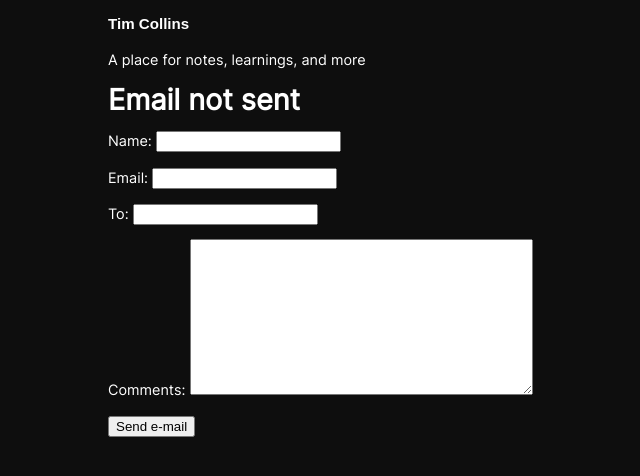
After one commit to zen-forest/DJ4E-blog, a Django app: page /blog/15/share/ in a window 1280 px wide. The commit adds this page. Shown: the top 476 px of the page, without its empty margins (232-872 px from the left). Run offline with Django 4.2, Linux system fonts and the light colour scheme; data comes from the database, SQL or seed files in the repository; some web fonts are replaced.

Commit message:
Sharing via email now works

```diff
--- a/mysite/blog/templates/blog/post/detail.html
+++ b/mysite/blog/templates/blog/post/detail.html
@@ -8,5 +8,7 @@
     Published {{ post.publish }} by {{ post.author }}
   </p>
   {{ post.body|linebreaks }}
-
+  <p>
+    <a href="{% url "blog:post_share" post.id %}"> Share this post </a>
+  </p>
  {% endblock %}
--- /dev/null
+++ b/mysite/blog/templates/blog/post/share.html
@@ -0,0 +1,17 @@
+{% extends "blog/base.html" %}
+
+{% block title %}Share a post {% endblock %}
+
+{% block content %}
+  {% if sent %}
+  <h1>Email sent</h1>
+  <p>"{{ post.title }}" was successfully sent to {{form.cleaned_data.to}}.</p>
+  {% else %}
+  <h1>Email not sent</h1>
+  <form method="post">
+    {{ form.as_p }}
+    {% csrf_token %}
+    <input type="submit" value="Send e-mail">
+  </form>
+  {% endif %}
+{% endblock %}
--- a/mysite/blog/urls.py
+++ b/mysite/blog/urls.py
@@ -9,5 +9,6 @@ urlpatterns = [
   path('<int:year>/<int:month>/<int:day>/<slug:post>/',
        views.post_detail,
        name='post_detail'),
+  path('<int:post_id>/share/', views.post_share, name='post_share')
   # path('<int:post_id>/share/', views.post_share, name='post_share'),
 ]
--- a/mysite/blog/views.py
+++ b/mysite/blog/views.py
@@ -4,6 +4,7 @@ from django.core.paginator import Paginator, EmptyPage,\
                                   PageNotAnInteger
 from django.views.generic import ListView
 from .forms import EmailPostForm
+from django.core.mail import send_mail
 
 def post_list(request):
     post_list = Post.published.all()
@@ -40,16 +41,23 @@ class PostListView(ListView):
    paginate_by = 4
    template_name = 'blog/post/list.html'
 
+
 def post_share(request, post_id):
-   # retrieve post by id
+
    post = get_object_or_404(Post, id=post_id, status=Post.Status.PUBLISHED)
+   sent = False
+   form = EmailPostForm()  # Initialize the form here for GET requests
+
    if request.method == "POST":
       # form was submitted
       form = EmailPostForm(request.POST)
       if form.is_valid():
-         #Form fields validation
+         # Form fields validation
          cd = form.cleaned_data
-         #send email
-      else:
-         form=EmailPostForm()
-      return render(request, 'blog/post/share.html', {'post', post, 'form', form})
+         post_url = request.build_absolute_uri(post.get_absolute_url())
+         subject = "subject"  # f"{cd['name']} recommends you read {post.title}"
+         message = "message erg"  # f"Read {post.title} at {post.url}, {cd['name']} comments: {cd['comments']}"
+         send_mail(subject, message, 'prototyping.the.future.777@gmail.com', [cd['to']])
+         sent = True
+
+   return render(request, 'blog/post/share.html', {'post': post, 'form': form, 'sent': sent})
```
Also changed, not shown: mysite/mysite/settings.py (+7 -0 lines), mysite/blog/forms.py (line endings or trailing spaces).
